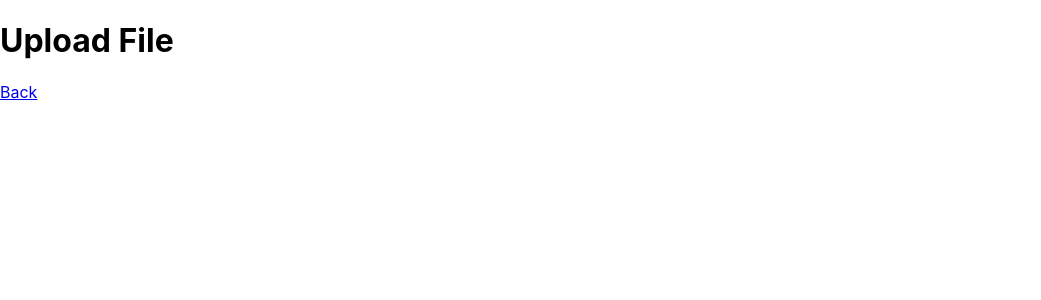
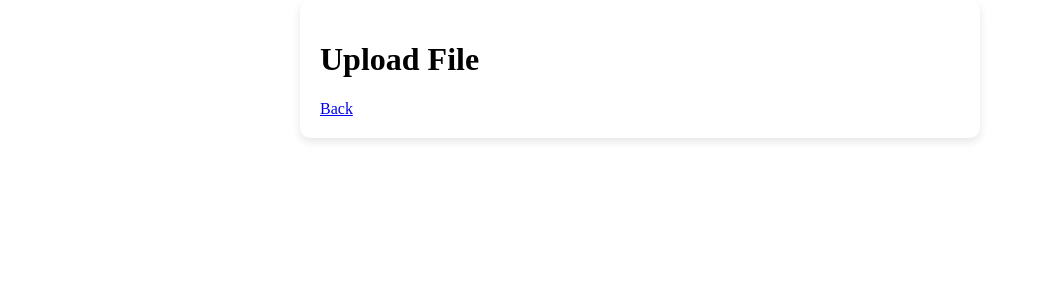
Before and after one commit to qinglinh2003/CSCI201-SP25-TEAM20-FinalProject-Frontend, a React (Create React App) app: page /upload-file in a window 1280 px wide. Shown: the top 300 px of the page, without its empty margins (0-1041 px from the left). Built offline with nearby package versions, Linux system fonts and the light colour scheme.

Commit message:
add mode switcher

```diff
--- a/src/features/upload_file/UploadFile.jsx
+++ b/src/features/upload_file/UploadFile.jsx
@@ -1,13 +1,17 @@
 import {Link} from "react-router-dom";
-
+import styles from "./UploadFile.module.css";
 function UploadFile(){
     return(
-        <div>
+        <div className={styles.modalContainer}>
             <h1>Upload File</h1>
+            <div className={styles.modeSwitcher}>
+                <div></div>
+                <div></div>
+            </div>
             <Link to="/">Back</Link>
 
         </div>
-    )
+     )
 }
 
 export default UploadFile;
--- a/src/features/upload_file/UploadFile.module.css
+++ b/src/features/upload_file/UploadFile.module.css
@@ -0,0 +1,18 @@
+.modalContainer{
+    font-family:"Sans-serif:";
+    background-color: #ffffff;
+    padding: 20px;
+    border-radius: 10px;
+    box-shadow: 0 4px 8px rgba(0,0,0,0.1);
+    width: 50%;
+    margin: 0 auto;
+    /*max-width: 640px;*/
+    /*max-height: 80vh;*/
+    display: flex;
+    flex-direction: column;
+    overflow: auto;
+}
+
+.modeSwitcher{
+
+}
```
